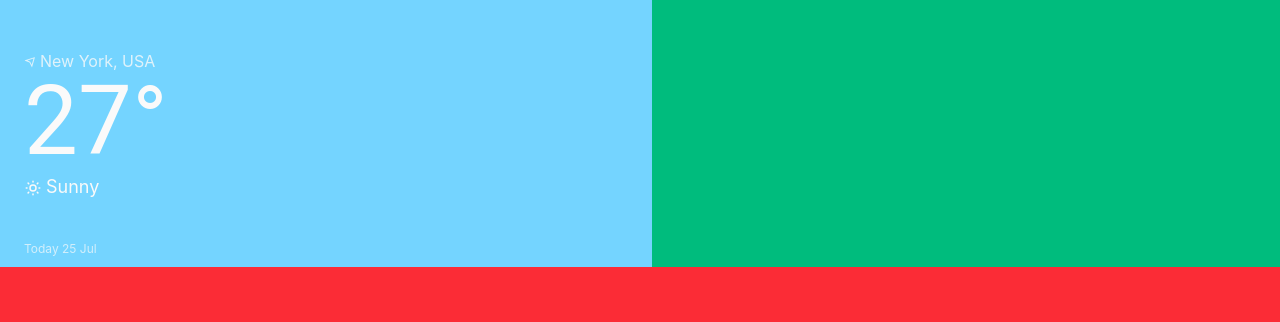
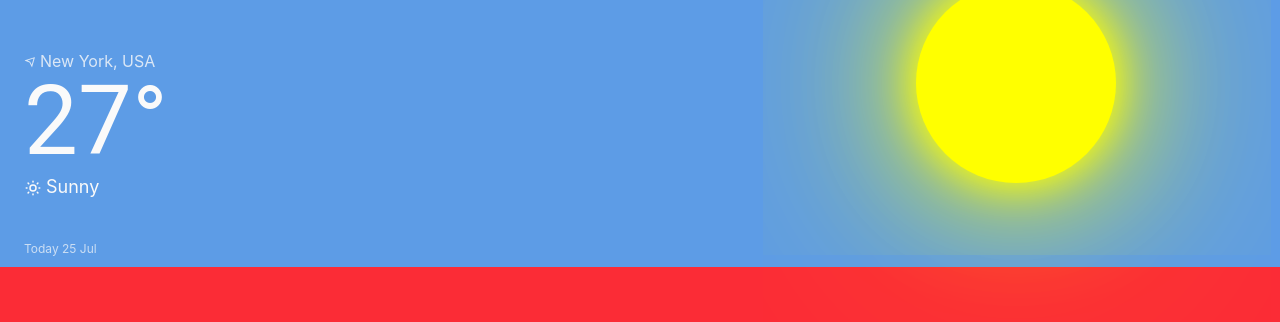
Before and after one commit to defrostedjpg/react-weather-app, a React (Vite) app: page / in a window 1280 px wide. Shown: the top 322 px of the page. Built offline with nearby package versions, Linux system fonts and the light colour scheme.

Commit message:
added a sun and updated bg color

```diff
--- a/src/App.jsx
+++ b/src/App.jsx
@@ -5,7 +5,7 @@ function App() {
   return (
     <>
       <div className="h-screen w-full text-neutral-50 font-inter">
-        <div className="flex flex-row bg-sky-300 h-1/3 w-full">
+        <div className="flex flex-row bg-[#5d9ce6] h-1/3 w-full">
           <div className="h-full w-full flex flex-col items-start justify-center px-6 gap-10 pt-10">
             <div>
               <div className="flex flex-row justify-start items-center">
@@ -55,7 +55,7 @@ function App() {
             <p className="text-xs opacity-70 text-left ">Today 25 Jul</p>
           </div>
 
-          <div className="bg-emerald-500 w-full h-full flex items-center justify-center">
+          <div className="w-full h-full flex items-center justify-center">
             <div class="sun"></div>
           </div>
         </div>
--- a/src/index.css
+++ b/src/index.css
@@ -6,3 +6,25 @@
   --font-inter: 'Inter', sans-serif;
   --font-roboto: 'Roboto', sans-serif;
 }
+
+.sun {
+  width: 200px;
+  height: 200px;
+  background-color: yellow;
+  border-radius: 50%;
+  z-index: 0;
+  animation: rays 4s ease-in-out forwards;
+  margin-top: -100px;
+  margin-right: -100px;
+}
+
+@keyframes rays {
+  0% {
+    box-shadow: none;
+  }
+  100%{
+    box-shadow: 0 0 40px yellow,
+                0 0 120px yellow,
+                0 0 500px yellow;
+  }
+}
```
